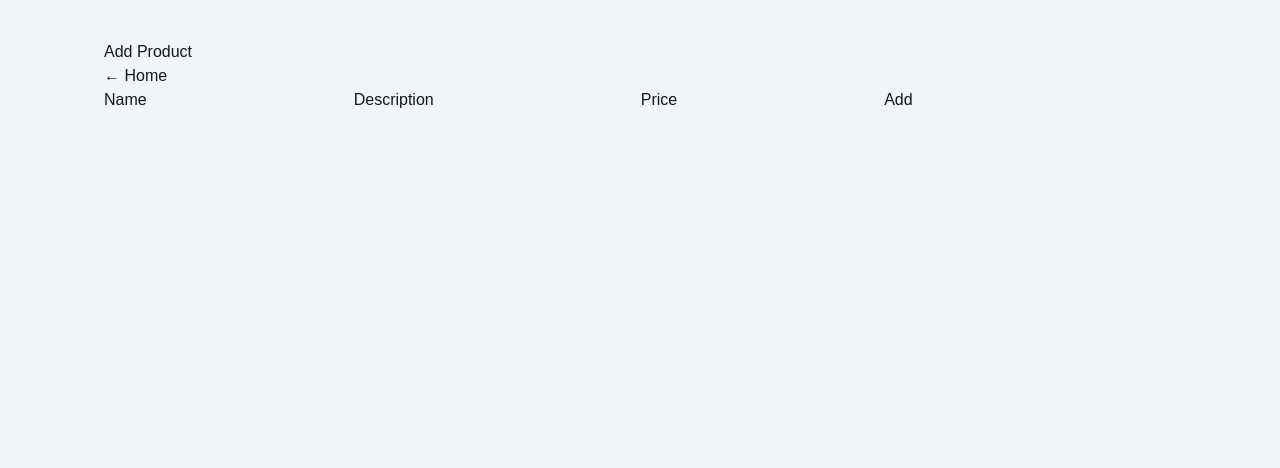
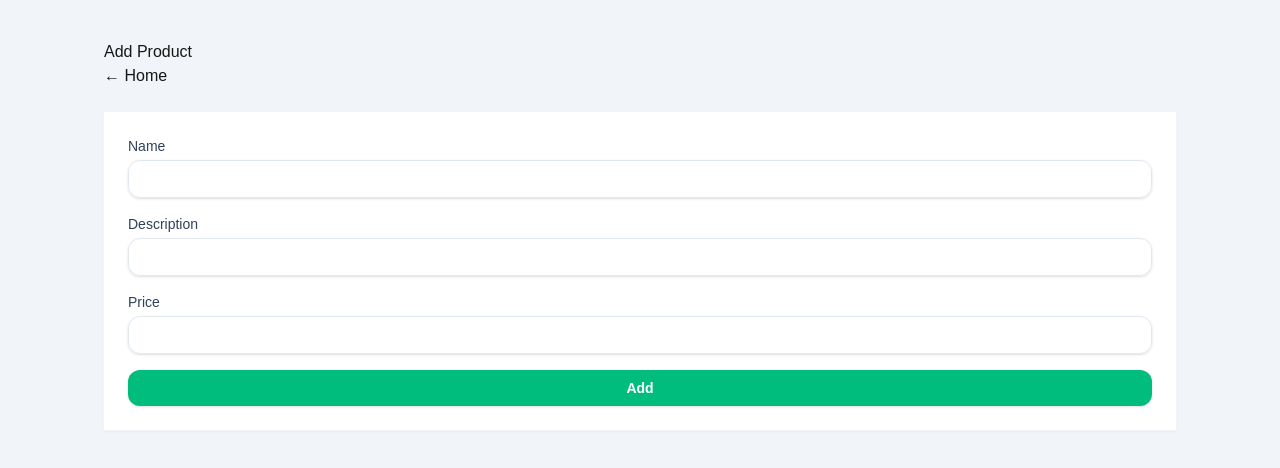
Before and after one commit to AdamKuzniarski/online-shop-recap, a Next.js app in the folder frontend/: page /create in a window 1280 px wide. Shown: the top 468 px of the page. Built offline with nearby package versions, Linux system fonts and the light colour scheme.

Commit message:
add styles for Form

```diff
--- a/frontend/app/components/Form.tsx
+++ b/frontend/app/components/Form.tsx
@@ -17,18 +17,64 @@ export default function Form({ onSubmit }: FormProps) {
     const data = raw as unknown as ProductsFormData;
     onSubmit(data);
     //aaa
-
   }
 
   return (
-    <form onSubmit={handleSubmit}>
-      <label htmlFor="name">Name</label>
-      <input type="text" required id="name" name="name" />
-      <label htmlFor="description">Description</label>
-      <input type="text" required id="description" name="description" />
-      <label htmlFor="description">Price</label>
-      <input type="text" required id="price" name="price" />
-      <button type="submit">Add</button>
+    <form
+      onSubmit={handleSubmit}
+      className="mt-6 space-y-4 bg-white p-6 shadow-sm ring-1 ring-slate-100"
+    >
+      <div className="space-y-1">
+        <label
+          htmlFor="name"
+          className="block text-sm font-medium text-slate-700"
+        >
+          Name
+        </label>
+        <input
+          type="text"
+          required
+          id="name"
+          name="name"
+          className="w-full rounded-xl border border-slate-200 px-3 py-2 text-sm shadow-sm focus:outline-none focus:ring-2 focus:ring-emerald-500 focus:border-emerald-500"
+        />
+      </div>
+      <div className="space-y-1">
+        <label
+          htmlFor="description"
+          className="block text-sm font-medium text-slate-700"
+        >
+          Description
+        </label>
+        <input
+          type="text"
+          required
+          id="description"
+          name="description"
+          className="w-full rounded-xl border border-slate-200 px-3 py-2 text-sm shadow-sm focus:outline-none focus:ring-2 focus:ring-emerald-500 focus:border-emerald-500"
+        />
+      </div>
+      <div className="space-y-1">
+        <label
+          htmlFor="price"
+          className="block text-sm font-medium text-slate-700"
+        >
+          Price
+        </label>
+        <input
+          type="number"
+          required
+          id="price"
+          name="price"
+          className="w-full rounded-xl border border-slate-200 px-3 py-2 text-sm shadow-sm focus:outline-none focus:ring-2 focus:ring-emerald-500 focus:border-emerald-500"
+        />
+      </div>
+      <button
+        type="submit"
+        className="w-full rounded-xl bg-emerald-500 px-4 py-2 text-sm font-semibold text-white shadow hover:bg-emerald-600 transition"
+      >
+        Add
+      </button>
     </form>
   );
 }
```
